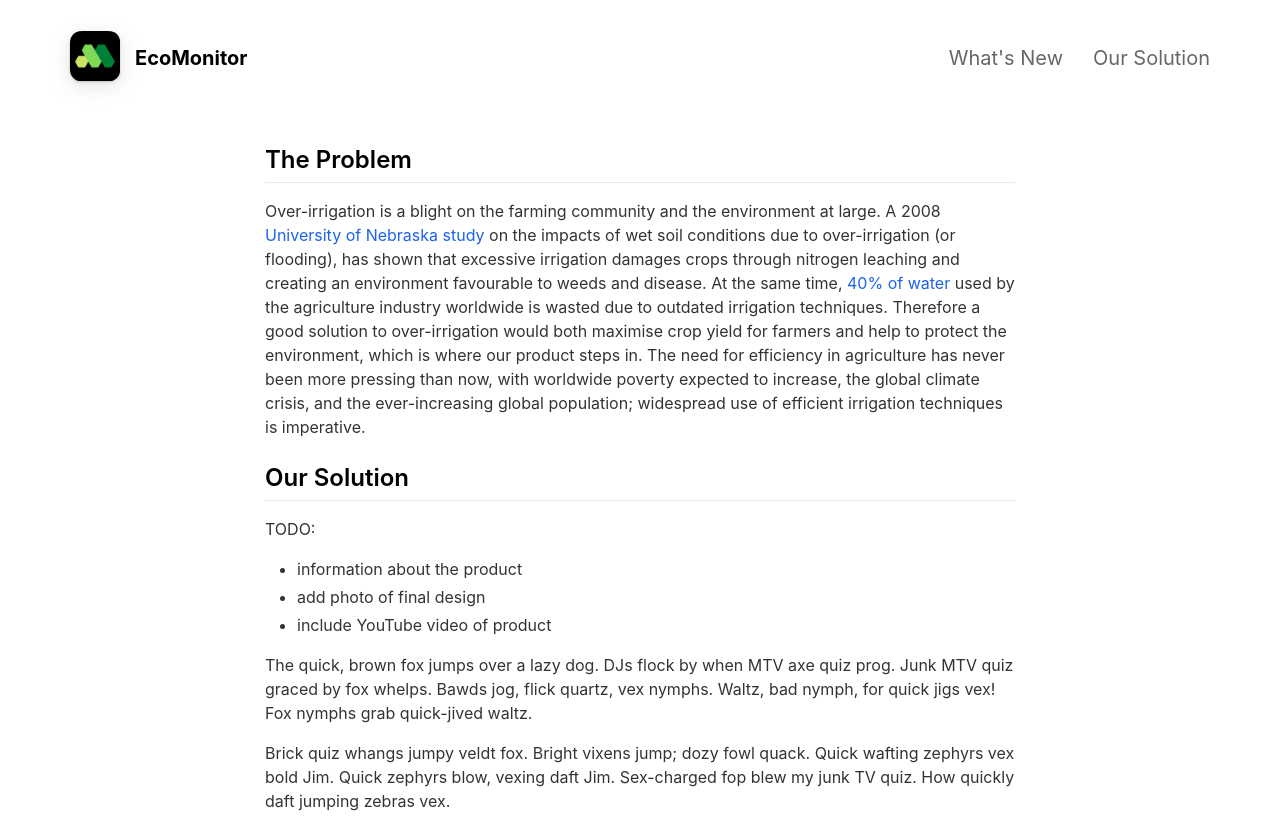
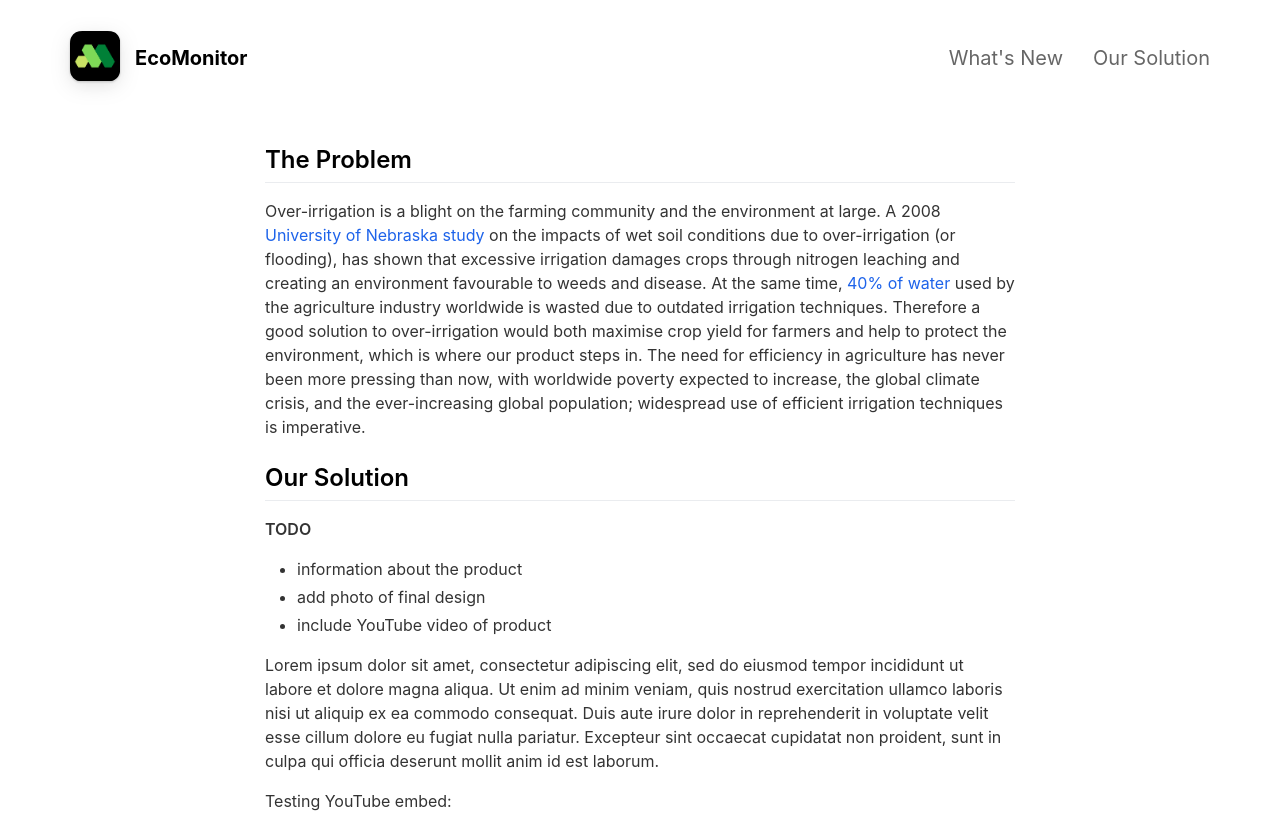
Before and after one commit to pi-drate/pi-drate.github.io, a Jekyll site: the page built from _pages/solution.md, in a window 1280 px wide, cut to the strip 0-825 px from the top of the page. Built offline with Jekyll 4.4.1, drawn with Linux system fonts in a browser that asks for light colours; nearby versions of some CDN libraries.

Commit message:
Update solution.md

```diff
--- a/_pages/solution.md
+++ b/_pages/solution.md
@@ -11,14 +11,12 @@ The need for efficiency in agriculture has never been more pressing than now, wi
 
 ## Our Solution
 
-TODO:
+**TODO**
 - information about the product
 - add photo of final design
 - include YouTube video of product
 
-The quick, brown fox jumps over a lazy dog. DJs flock by when MTV axe quiz prog. Junk MTV quiz graced by fox whelps. Bawds jog, flick quartz, vex nymphs. Waltz, bad nymph, for quick jigs vex! Fox nymphs grab quick-jived waltz.
-
-Brick quiz whangs jumpy veldt fox. Bright vixens jump; dozy fowl quack. Quick wafting zephyrs vex bold Jim. Quick zephyrs blow, vexing daft Jim. Sex-charged fop blew my junk TV quiz. How quickly daft jumping zebras vex.
+Lorem ipsum dolor sit amet, consectetur adipiscing elit, sed do eiusmod tempor incididunt ut labore et dolore magna aliqua. Ut enim ad minim veniam, quis nostrud exercitation ullamco laboris nisi ut aliquip ex ea commodo consequat. Duis aute irure dolor in reprehenderit in voluptate velit esse cillum dolore eu fugiat nulla pariatur. Excepteur sint occaecat cupidatat non proident, sunt in culpa qui officia deserunt mollit anim id est laborum.
 
 Testing YouTube embed:
 
```
